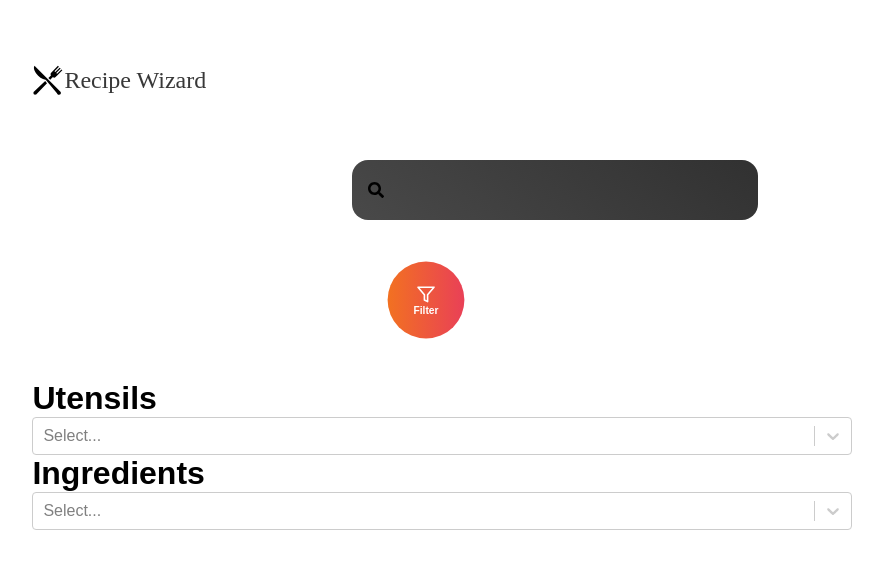
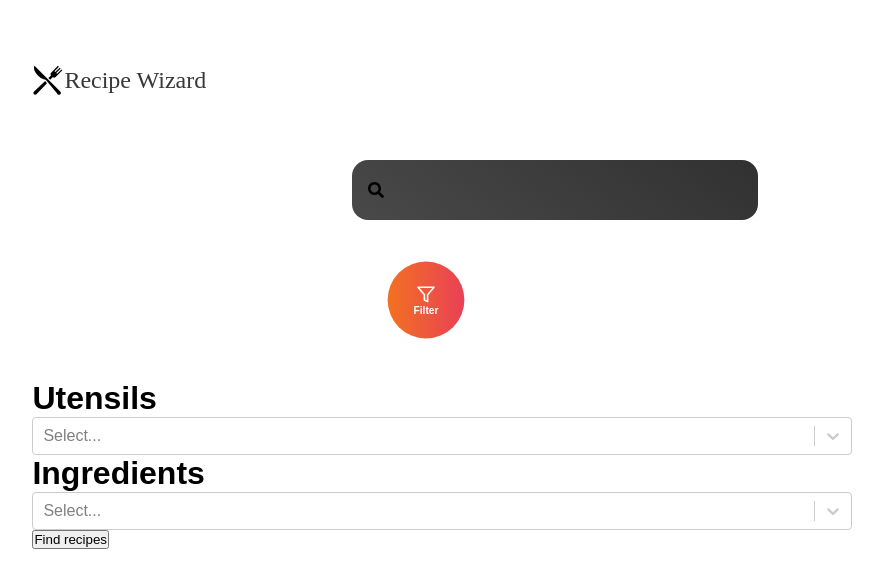
Before and after one commit to senanurguvercinoglu/CSE3044_GR3, a React (Create React App) app in the folder frontend/: page /filter in a window 1280 px wide. Shown: the top 588 px of the page, without its empty margins (198-1081 px from the left). Built offline with nearby package versions, Linux system fonts and the light colour scheme.

Commit message:
event handling with button

```diff
--- a/frontend/src/pages/Filter.jsx
+++ b/frontend/src/pages/Filter.jsx
@@ -22,18 +22,21 @@ const Option = (props) => {
   );
 };
 
+
+
 export default class Example extends Component {
 
   constructor(props) {
     super(props);
     this.state = {
-      optionSelectedUtensils: null,
-      optionSelectedIngredients: null
+      optionSelectedUtensils: [],
+      optionSelectedIngredients: []
 
     };
   }
 
   handleChangeUtensils = (selected) => {
+
     this.setState({
       optionSelectedUtensils: selected
     });
@@ -44,6 +47,14 @@ export default class Example extends Component {
     });
   };
 
+  getFilteredRecipes = () => {
+    console.log(this.state);
+  }
+
+
+
+
+
   render() {
     return (
 
@@ -53,10 +64,13 @@ export default class Example extends Component {
         data-trigger="focus"
         data-content="Please selecet account(s)"
       >
+
+
+
       <h1 >Utensils</h1>
       <ReactSelect
           options={colourOptions}
-          isMulti
+          isMulti={true}
           closeMenuOnSelect={false}
           hideSelectedOptions={false}
           components={{
@@ -66,11 +80,13 @@ export default class Example extends Component {
           allowSelectAll={true}
           value={this.state.optionSelectedUtensils}
         />
+
+
+
         <h1>Ingredients</h1>
-
         <ReactSelect
           options={utensil}
-          isMulti
+          isMulti={true}
           closeMenuOnSelect={false}
           hideSelectedOptions={false}
           components={{
@@ -80,6 +96,12 @@ export default class Example extends Component {
           allowSelectAll={true}
           value={this.state.optionSelectedIngredients}
         />
+
+    <button onClick={this.getFilteredRecipes}>
+        Find recipes
+    </button>
+
+
       </span>
     );
   }
```
Also changed, not shown: 1 other file (tests, documents, lock files or other folders).
